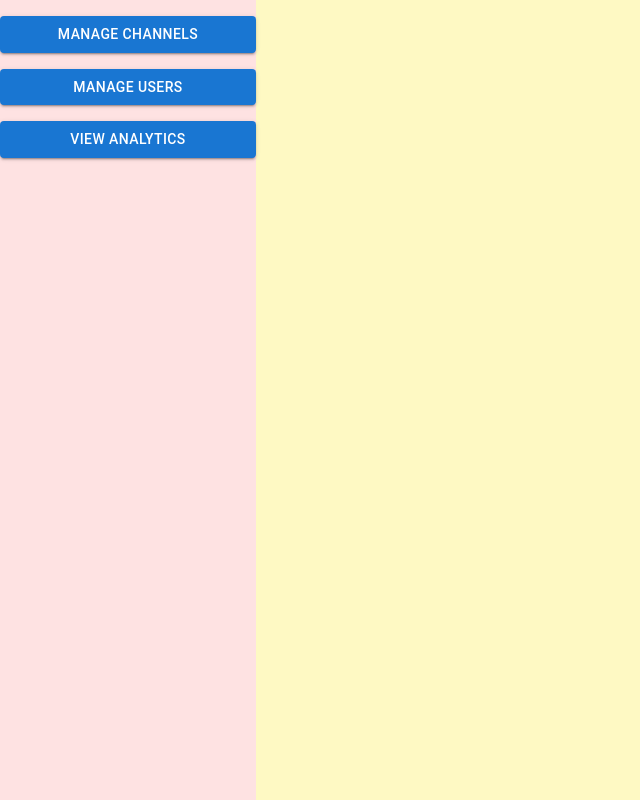
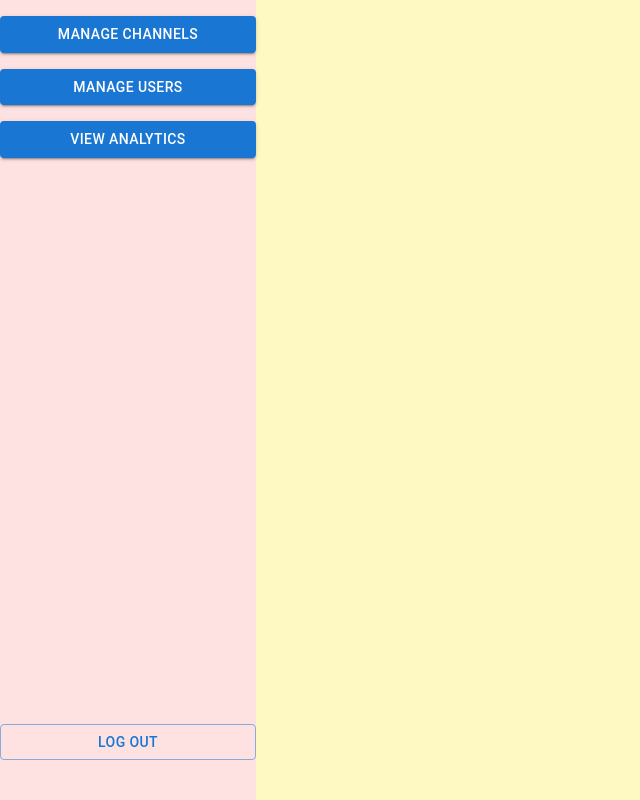
Before and after one commit to flaminghawk1207/course-binder, a Next.js app: page /admin in a window 1280 px wide. Shown: the whole page, without its empty margins (0-640 px from the left). Built offline with nearby package versions, Linux system fonts and the light colour scheme; no server answers; sample sign-in values are in the browser's storage.

Commit message:
Added Logout Button to pages

```diff
--- a/src/Components/LogOut.tsx
+++ b/src/Components/LogOut.tsx
@@ -2,11 +2,12 @@ import { UserContext } from "~/contexts/UserProvider";
 import { Button } from "@mui/material";
 import { useContext } from "react";
 
-export default () => {
+export const LogOut = () => {
     const user = useContext(UserContext);
     console.log(user);
 
     return (
+        <div className="mb-10">
             <Button id="userLogOutButton"
                 onClick={() => user.logout()}
                 variant="outlined"
@@ -15,5 +16,6 @@ export default () => {
             >
                 Log Out
             </Button>
+        </div>
     );
 }
--- a/src/Components/NavBar.tsx
+++ b/src/Components/NavBar.tsx
@@ -2,7 +2,7 @@ import React, { use, useEffect, useState } from 'react';
 import { NavItem } from '~/types';
 import { groupElements } from '~/utils';
 import { Button, Typography } from '@mui/material';
-import LogOut from './LogOut';
+import { LogOut } from './LogOut';
 
 const groupColors = [
     'bg-red-300',
@@ -30,7 +30,7 @@ const NavBar = ({items, items_differentiator } : {items : Array<NavItem>, items_
 
     return (
         <div className = "flex bg-black-100 h-screen">
-            <div className="w-1/5 h-full bg-red-100">
+            <div className="w-1/5 h-full bg-red-100 relative">
                 {
                     groupedItems?.map((group: any, group_index: number) =>
                         group.map((item: NavItem) =>
@@ -50,6 +50,9 @@ const NavBar = ({items, items_differentiator } : {items : Array<NavItem>, items_
                         )
                     ).flat()
                 }
+                <div className='absolute bottom-0 w-full'>
+                    <LogOut/>
+                </div>
             </div>
 
             <div className='w-4/5 h-full bg-yellow-100'>
```
Lines whose indentation alone changed are shown as unchanged.
